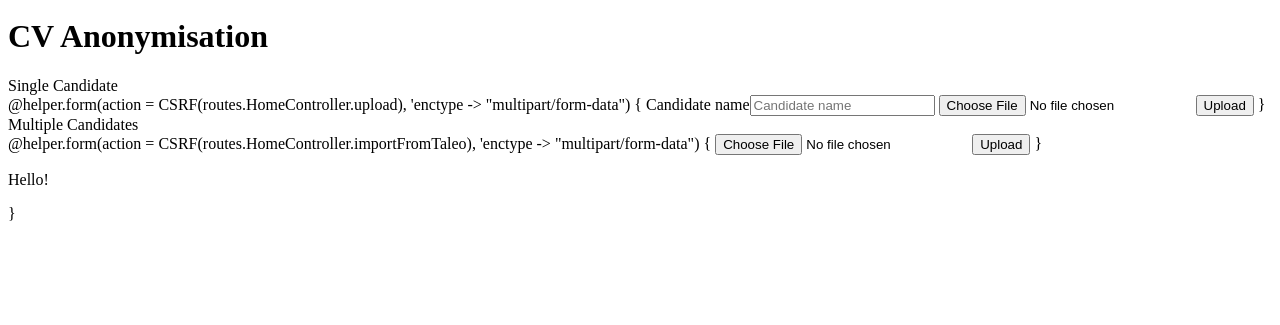
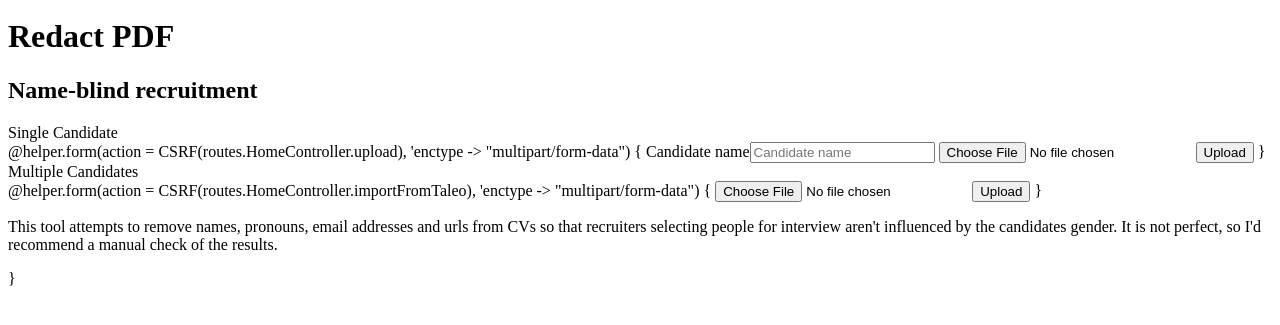
Before and after one commit to guardian/redact-pdf, a plain HTML site: page app/views/index.scala.html in a window 1280 px wide. Shown: the part 101-426 px from the top of the page. Drawn offline with Linux system fonts and the light colour scheme.

Commit message:
Update title and add explanation

```diff
--- a/app/views/index.scala.html
+++ b/app/views/index.scala.html
@@ -4,7 +4,8 @@
 @main("Welcome to Play") {
   <div class="form-container">
   <img class="mb-4" src="https://getbootstrap.com/assets/brand/bootstrap-solid.svg" alt="" width="72" height="72">
-  <h1 class="h3 mb-3 font-weight-normal">CV Anonymisation</h1>
+  <h1 class="h1 mb-3 font-weight-normal">Redact PDF</h1>
+    <h2 class="h4 mb-3 font-weight-normal">Name-blind recruitment</h2>
 
 
     <div class="card box-shadow">
@@ -28,7 +29,11 @@
     </div>
     </div>
 
-    <p class="mt-5 mb-3 text-muted">Hello!</p>
+    <p class="mt-5 mb-3 text-muted">
+      This tool attempts to remove names, pronouns, email addresses and urls from CVs so that recruiters
+      selecting people for interview aren't influenced by the candidates gender. It is not
+      perfect, so I'd recommend a manual check of the results.
+    </p>
 
   </div>
 }
```
Also changed, not shown: 1 other file.
